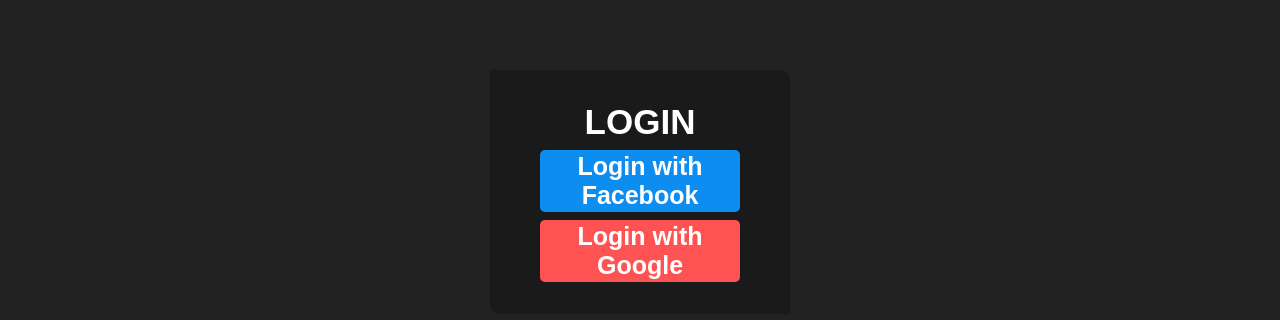
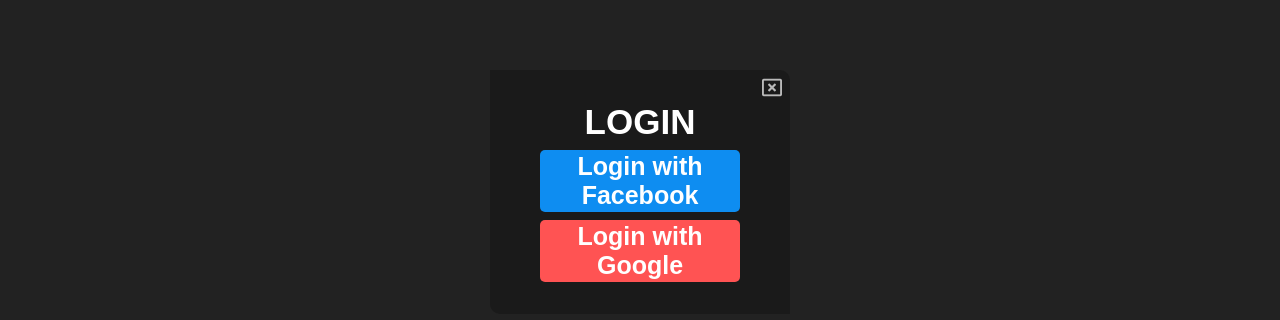
Before and after one commit to datisekai/danime, a React (Create React App) app: page /login in a window 1280 px wide. Shown: the part 162-482 px from the top of the page. Built offline with nearby package versions, Linux system fonts and the light colour scheme; no server answers; a web font is replaced by a local one.

Commit message:
add login Facebook

```diff
--- a/src/components/header/Header.js
+++ b/src/components/header/Header.js
@@ -33,6 +33,7 @@
       if (willDelete) {
         signOut(authentication).then(() => {
           swal("SignOut successfull", "See you later", "success");
+          setUser(undefined)
         }).catch((error) => {
           swal("Oops!", "Something went wrong!", "error");
         });
--- a/src/components/login/Firebase.js
+++ b/src/components/login/Firebase.js
@@ -1,6 +1,6 @@
 // Import the functions you need from the SDKs you need
 import { initializeApp } from "firebase/app";
-import { getAuth, GoogleAuthProvider } from "firebase/auth";
+import { FacebookAuthProvider, getAuth, GoogleAuthProvider } from "firebase/auth";
 
 
 const firebaseConfig = {
@@ -16,3 +16,4 @@
 const app = initializeApp(firebaseConfig);
 export const authentication = getAuth(app)
 export const providerGoogle = new GoogleAuthProvider();
+export const providerFacebook = new FacebookAuthProvider()
--- a/src/components/login/Login.js
+++ b/src/components/login/Login.js
@@ -1,14 +1,14 @@
-import { GoogleAuthProvider, signInWithPopup } from "firebase/auth";
+import { FacebookAuthProvider, GoogleAuthProvider, signInWithPopup } from "firebase/auth";
 import React from "react";
-import { useNavigate } from "react-router-dom";
+import { Link, useNavigate } from "react-router-dom";
 import Title from "../../handle/Title";
 import { useLoginStore } from "../global/User";
-import { authentication, providerGoogle } from "./Firebase";
+import { authentication, providerFacebook, providerGoogle } from "./Firebase";
 import swal from "sweetalert";
 
 import "./login.css";
 const Login = () => {
-    const navigate = useNavigate()
+  const navigate = useNavigate();
   const setUser = useLoginStore((state) => state.setUser);
   console.log(setUser);
   const handleSignInGoogle = () => {
@@ -19,9 +19,9 @@
         const token = credential.accessToken;
         // The signed-in user info.
         const user = result.user;
-        setUser(user)
-        swal('Login successfull',`Hello ${user.displayName}`,'success')
-        navigate('/')
+        setUser(user);
+        swal("Login successfull", `Hello ${user.displayName}`, "success");
+        navigate("/");
         // ...
       })
       .catch((error) => {
@@ -36,15 +36,43 @@
       });
   };
 
+  const handleSignInFacebook = () => {
+    signInWithPopup(authentication, providerFacebook)
+      .then((result) => {
+        // The signed-in user info.
+        const user = result.user;
+        setUser(user);
+        swal("Login successfull", `Hello ${user.displayName}`, "success");
+        navigate("/");
+        // This gives you a Facebook Access Token. You can use it to access the Facebook API.
+        const credential = FacebookAuthProvider.credentialFromResult(result);
+        const accessToken = credential.accessToken;
+
+        // ...
+      })
+      .catch((error) => {
+        // Handle Errors here.
+        const errorCode = error.code;
+        const errorMessage = error.message;
+        // The email of the user's account used.
+        const email = error.email;
+        // The AuthCredential type that was used.
+        const credential = FacebookAuthProvider.credentialFromError(error);
+
+        // ...
+      });
+  };
+
   return (
     <div className="login">
       <Title Title="Login - Danime" />
       <div className="login-form">
         <h1>Login</h1>
-        <button id="loginFacebook">Login with Facebook</button>
+        <button id="loginFacebook" onClick={handleSignInFacebook}>Login with Facebook</button>
         <button id="loginGoogle" onClick={handleSignInGoogle}>
           Login with Google
         </button>
+        <Link to='/'><i class="login-btn-close far fa-window-close"></i></Link>
       </div>
     </div>
   );
--- a/src/components/login/login.css
+++ b/src/components/login/login.css
@@ -8,6 +8,7 @@
     align-items: center;
     border-top-right-radius: 10px;
     border-bottom-left-radius: 10px;
+    position: relative;
 }
 
 .login-form h1{
@@ -48,3 +49,18 @@
     justify-content: center;
     align-items: center;
 }
+
+.login-btn-close{
+    position: absolute;
+    top: 0;
+    right: 0;
+    padding: 8px;
+    font-size: 20px;
+    color: rgba(255, 255, 255, 0.699);
+    transition: 0.4s;
+}
+
+.login-btn-close:hover{
+    cursor: pointer;
+    color: white;
+}
```
